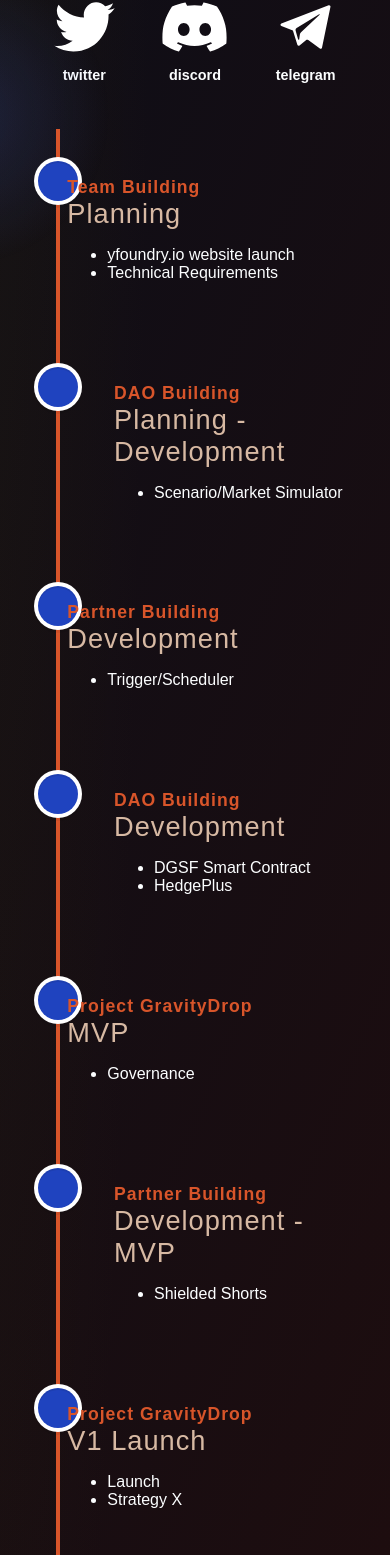
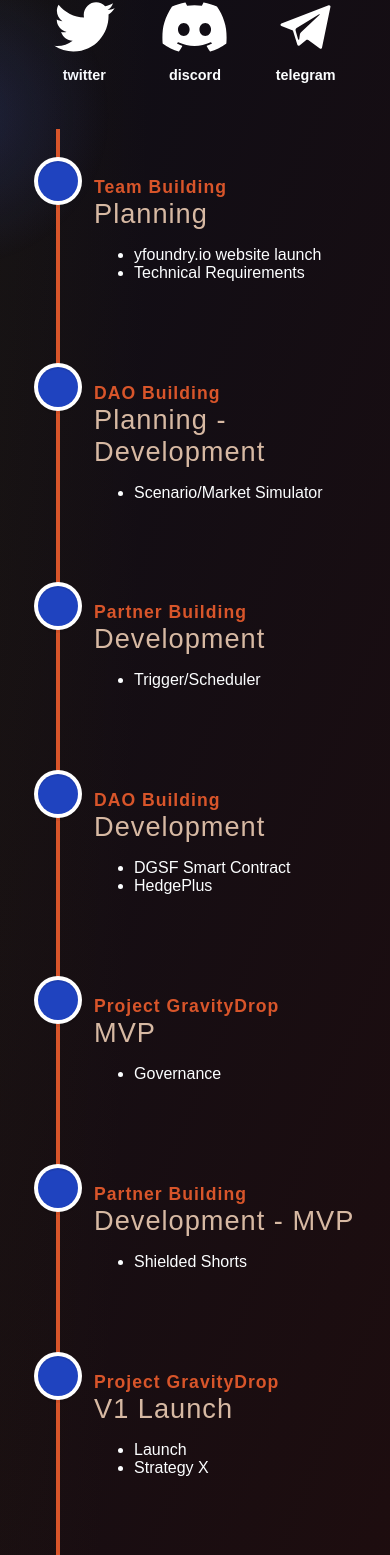
Before and after one commit to Y-Foundry-Dao/yfoundry-frontend, a React (Create React App) app in the folder landing-page/: page / in a window 390 px wide. Shown: the part 1434-2989 px from the top of the page. Built offline with nearby package versions, Linux system fonts and the light colour scheme; a web font is replaced by a local one.

Commit message:
Fixed margin spacing so there is no overlap on mobile

```diff
--- a/landing-page/src/components/sections/roadmap/RoadmapTimeline.tsx
+++ b/landing-page/src/components/sections/roadmap/RoadmapTimeline.tsx
@@ -9,7 +9,7 @@ function RoadmapTimeline() {
     <VerticalTimeline lineColor='#D8552A'>
 
       <VerticalTimelineElement
-        contentStyle={{ background: 'rgba(33, 149, 243, 0)', boxShadow:'none', marginLeft:'4%' }}
+        contentStyle={{ background: 'rgba(33, 149, 243, 0)', boxShadow:'none', marginLeft:'12%' }}
         contentArrowStyle={{ borderRight: '7px solid  rgba(33, 149, 243, 0)' }}
         iconStyle={{ background: '#1F43BF', }}
       >
@@ -22,7 +22,7 @@ function RoadmapTimeline() {
       </VerticalTimelineElement>
 
       <VerticalTimelineElement
-        contentStyle={{ background: 'rgba(33, 149, 243, 0)', boxShadow:'none',  }}
+        contentStyle={{ background: 'rgba(33, 149, 243, 0)', boxShadow:'none',  marginLeft:'12%' }}
         contentArrowStyle={{ borderRight: '7px solid  rgba(33, 149, 243, 0)' }}
         iconStyle={{ background: '#1F43BF' }}
       >
@@ -34,7 +34,7 @@ function RoadmapTimeline() {
       </VerticalTimelineElement>
 
       <VerticalTimelineElement
-        contentStyle={{ background: 'rgba(33, 149, 243, 0)', boxShadow:'none', marginLeft:'4%' }}
+        contentStyle={{ background: 'rgba(33, 149, 243, 0)', boxShadow:'none', marginLeft:'12%' }}
         contentArrowStyle={{ borderRight: '7px solid  rgba(33, 149, 243, 0)' }}
         iconStyle={{ background: '#1F43BF' }}
       >
@@ -46,7 +46,7 @@ function RoadmapTimeline() {
       </VerticalTimelineElement>
 
       <VerticalTimelineElement
-        contentStyle={{ background: 'rgba(33, 149, 243, 0)', boxShadow:'none' }}
+        contentStyle={{ background: 'rgba(33, 149, 243, 0)', boxShadow:'none', marginLeft:'12%'  }}
         contentArrowStyle={{ borderRight: '7px solid  rgba(33, 149, 243, 0)' }}
         iconStyle={{ background: '#1F43BF' }}
       >
@@ -59,7 +59,7 @@ function RoadmapTimeline() {
       </VerticalTimelineElement>
 
       <VerticalTimelineElement
-        contentStyle={{ background: 'rgba(33, 149, 243, 0)', boxShadow:'none', marginLeft:'4%' }}
+        contentStyle={{ background: 'rgba(33, 149, 243, 0)', boxShadow:'none', marginLeft:'12%' }}
         contentArrowStyle={{ borderRight: '7px solid  rgba(33, 149, 243, 0)' }}
         iconStyle={{ background: '#1F43BF' }}
       >
@@ -71,7 +71,7 @@ function RoadmapTimeline() {
       </VerticalTimelineElement>
 
       <VerticalTimelineElement
-        contentStyle={{ background: 'rgba(33, 149, 243, 0)', boxShadow:'none' }}
+        contentStyle={{ background: 'rgba(33, 149, 243, 0)', boxShadow:'none', marginLeft:'12%'  }}
         contentArrowStyle={{ borderRight: '7px solid  rgba(33, 149, 243, 0)' }}
         iconStyle={{ background: '#1F43BF' }}
       >
@@ -83,7 +83,7 @@ function RoadmapTimeline() {
       </VerticalTimelineElement>
 
       <VerticalTimelineElement
-        contentStyle={{ background: 'rgba(33, 149, 243, 0)', boxShadow:'none', marginLeft:'4%' }}
+        contentStyle={{ background: 'rgba(33, 149, 243, 0)', boxShadow:'none', marginLeft:'12%' }}
         contentArrowStyle={{ borderRight: '7px solid  rgba(33, 149, 243, 0)' }}
         iconStyle={{ background: '#1F43BF' }}
       >
@@ -96,7 +96,7 @@ function RoadmapTimeline() {
       </VerticalTimelineElement>
 
       <VerticalTimelineElement
-        contentStyle={{ background: 'rgba(33, 149, 243, 0)', boxShadow:'none',  }}
+        contentStyle={{ background: 'rgba(33, 149, 243, 0)', boxShadow:'none', marginLeft:'12%'   }}
         contentArrowStyle={{ borderRight: '7px solid  rgba(33, 149, 243, 0)' }}
         iconStyle={{ background: '#1F43BF' }}
       >
```
